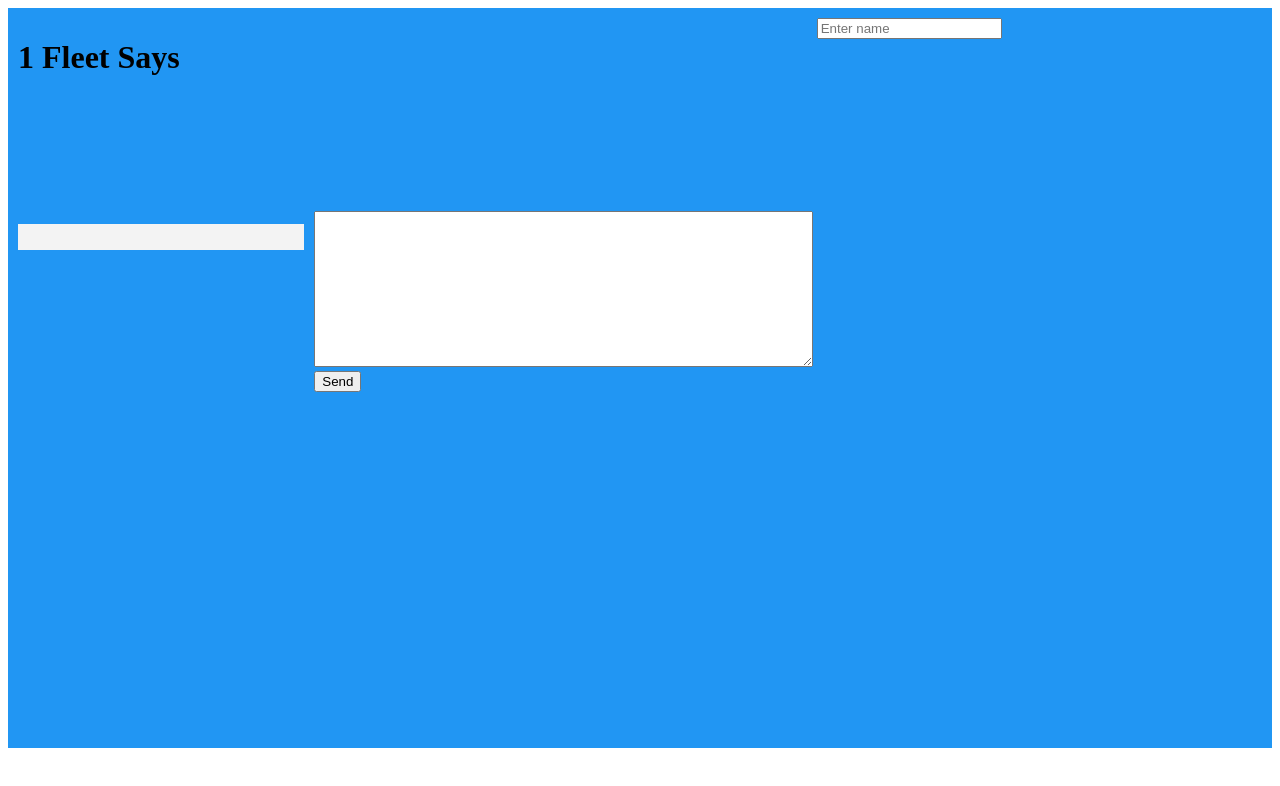
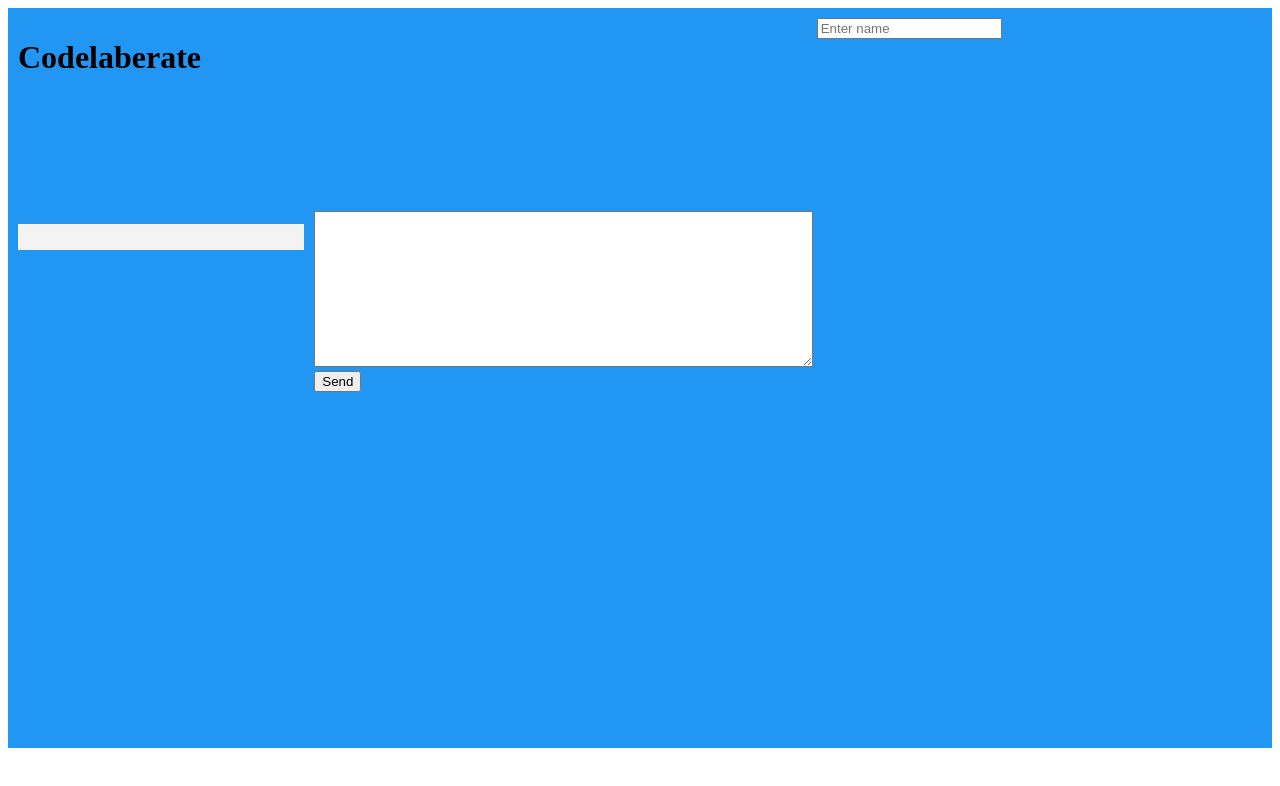
Before and after one commit to njutte/codelaberate, a website: page client/index.html in a window 1280 px wide. Drawn offline with nearby package versions, Linux system fonts and the light colour scheme; no server answers.

Commit message:
Name changes

```diff
--- a/client/index.html
+++ b/client/index.html
@@ -2,7 +2,7 @@
 <html>
 
 <head>
-    <title>Socket.IO chat</title>
+    <title>Codelaberate</title>
     <style>
         html, body {
             height: 100%;
@@ -107,7 +107,7 @@
 <body>
     <div class="grid-container">
         <div class="title">
-            <h1>1 Fleet Says</h1>
+            <h1>Codelaberate</h1>
         </div>
         <div class="user-info">
             <input type="text" placeholder="Enter name">
--- a/package.json
+++ b/package.json
@@ -1,5 +1,5 @@
 {
-  "name": "1fleet-says-hello",
+  "name": "Codelaberate",
   "version": "0.0.1",
   "description": "Editing game",
   "main": "bin/index.js",
@@ -7,7 +7,7 @@
     "test": "echo \"Error: no test specified\" && exit 1"
   },
   "author": "Nick Jutte",
-  "license": "ISC",
+  "license": "MIT",
   "dependencies": {
     "diff": "^4.0.1",
     "express": "^4.17.1",
```
Also changed, not shown: 1 other file.
